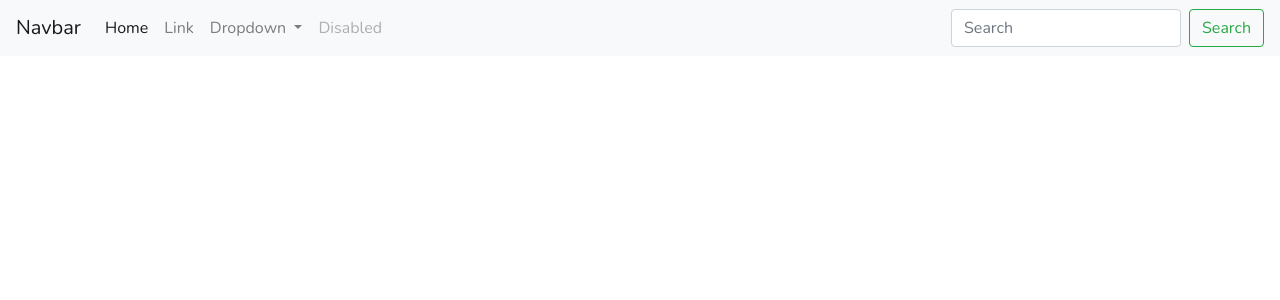
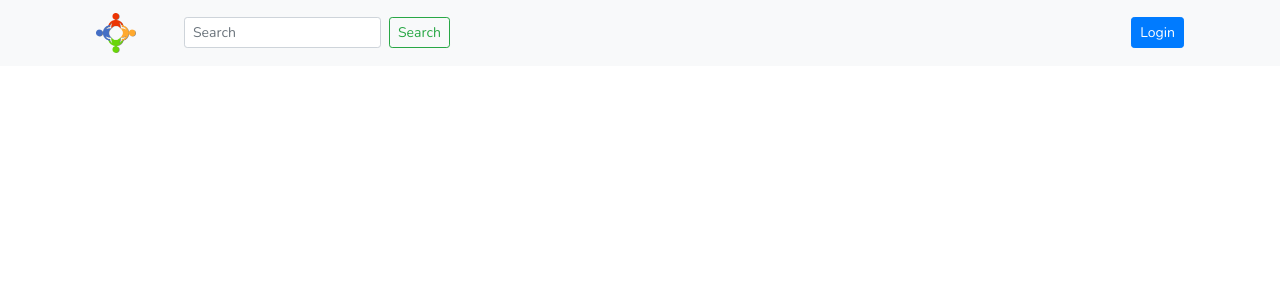
Before and after one commit to bonface221/neighbourhood, a Django app: template templates/main.html in a window 1280 px wide. Shown: the top 300 px of the page. Run offline with Django 4.2, Linux system fonts and the light colour scheme; the template is opened without the code that fills it, so the values that code supplies are empty; some libraries are stand-ins or nearby versions; some web fonts are replaced.

Commit message:
ft:added the navbar

```diff
--- a/templates/navbar.html
+++ b/templates/navbar.html
@@ -1,35 +1,78 @@
-<nav class="navbar navbar-expand-lg navbar-light bg-light">
-  <a class="navbar-brand" href="#">Navbar</a>
-  <button class="navbar-toggler" type="button" data-toggle="collapse" data-target="#navbarSupportedContent" aria-controls="navbarSupportedContent" aria-expanded="false" aria-label="Toggle navigation">
+{% load static %}
+<nav class="navbar navbar-expand-lg sticky-top navbar-light pr-5 pl-5 bg-light">
+	<a class="navbar-brand ml-5 mr-5" href="{% url 'home'%}">
+		<img
+			src="{% static 'images/favicon.ico'%}"
+			alt="Logo"
+			style="width: 40px"
+		/>
+	</a>
+	<button
+		class="navbar-toggler"
+		type="button"
+		data-toggle="collapse"
+		data-target="#navbarSupportedContent"
+		aria-controls="navbarSupportedContent"
+		aria-expanded="false"
+		aria-label="Toggle navigation"
+	>
 		<span class="navbar-toggler-icon"></span>
 	</button>
 
 	<div class="collapse navbar-collapse" id="navbarSupportedContent">
-    <ul class="navbar-nav mr-auto">
-      <li class="nav-item active">
-        <a class="nav-link" href="#">Home <span class="sr-only">(current)</span></a>
-      </li>
-      <li class="nav-item">
-        <a class="nav-link" href="#">Link</a>
-      </li>
+		<form class="form-inline my-2 my-lg-0">
+			<input
+				class="form-control form-control-sm mr-sm-2"
+				type="search"
+				placeholder="Search"
+				aria-label="Search"
+			/>
+			<button class="btn btn-outline-success btn-sm my-2 my-sm-0" type="submit">
+				Search
+			</button>
+		</form>
+		<ul class="navbar-nav ml-auto mr-5">
+			{% if request.user.is_authenticated %}
 			<li class="nav-item dropdown">
-        <a class="nav-link dropdown-toggle" href="#" id="navbarDropdown" role="button" data-toggle="dropdown" aria-haspopup="true" aria-expanded="false">
-          Dropdown
+				<a
+					class="nav-link dropdown-toggle"
+					href="#"
+					id="navbarDropdown"
+					role="button"
+					data-toggle="dropdown"
+					aria-haspopup="true"
+					aria-expanded="false"
+				>
+					Boni
+					<img class="rounded-circle nav-img"
+                        src="{% static 'images/test.jpg'%}"
+						style="width:25px;height:25px"
+                        alt="">
 				</a>
 				<div class="dropdown-menu" aria-labelledby="navbarDropdown">
-          <a class="dropdown-item" href="#">Action</a>
-          <a class="dropdown-item" href="#">Another action</a>
-          <div class="dropdown-divider"></div>
-          <a class="dropdown-item" href="#">Something else here</a>
+					<a class="dropdown-item" href="#">Profile</a>
+					<a class="dropdown-item" href="#">Edit profile</a>
+					<a class="dropdown-item text-danger" href="{% url 'logout' %}">logout</a>
+
 				</div>
 			</li>
+			<li class="nav-item ml-3 btn btn-info" d="site" data-toggle="modal" data-target=".bd-example-modal-xl">
+				Create
+			</li>
+			{% else %}
 			<li class="nav-item">
-        <a class="nav-link disabled" href="#">Disabled</a>
+				<a
+					href="{% url 'login' %}"
+					class="btn btn-theme btn-sm btn-primary text-white"
+				>
+					Login</a
+				>
 			</li>
+			{% endif %}
+
+
+
 		</ul>
-    <form class="form-inline my-2 my-lg-0">
-      <input class="form-control mr-sm-2" type="search" placeholder="Search" aria-label="Search">
-      <button class="btn btn-outline-success my-2 my-sm-0" type="submit">Search</button>
-    </form>
+
 	</div>
 </nav>
```
Lines whose indentation alone changed are shown as unchanged.
